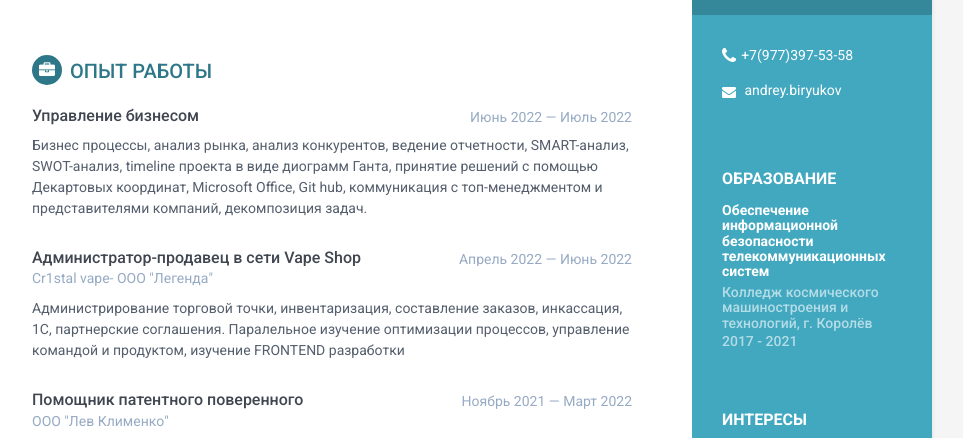
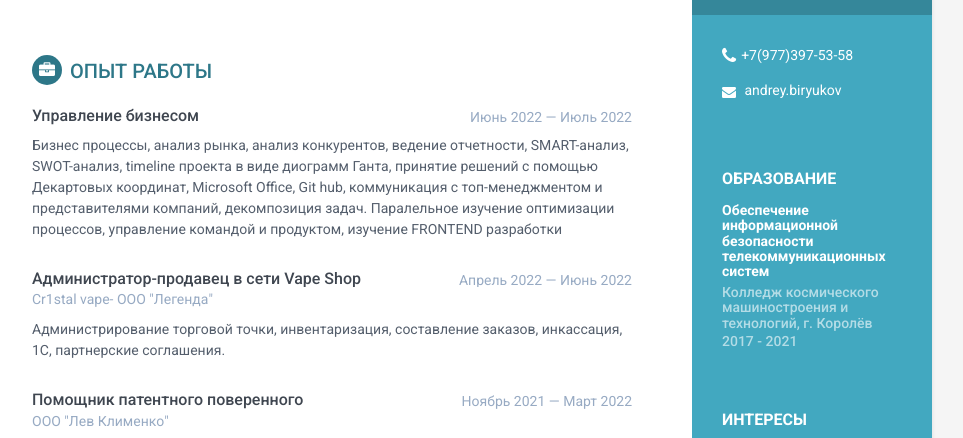
Before and after one commit to AndreyBiryukovOO/AndreyBiryukovOO.github.io, a plain HTML site: page index.html in a window 1280 px wide. Shown: the part 288-726 px from the top of the page, without its empty margins (188-1151 px from the left). Drawn offline with Linux system fonts and the light colour scheme.

Commit message:
Update index.html

```diff
--- a/index.html
+++ b/index.html
@@ -94,7 +94,7 @@
                         <div class="company"> </div>
                     </div><!--//meta-->
                     <div class="details">
-                        <p> Бизнес процессы, анализ рынка, анализ конкурентов, ведение отчетности, SMART-анализ, SWOT-анализ, timeline проекта в виде диограмм Ганта, принятие решений с помощью Декартовых координат, Microsoft Office, Git hub, коммуникация с топ-менеджментом и представителями компаний, декомпозиция задач.</p>
+                        <p> Бизнес процессы, анализ рынка, анализ конкурентов, ведение отчетности, SMART-анализ, SWOT-анализ, timeline проекта в виде диограмм Ганта, принятие решений с помощью Декартовых координат, Microsoft Office, Git hub, коммуникация с топ-менеджментом и представителями компаний, декомпозиция задач. Паралельное изучение оптимизации процессов, управление командой и продуктом, изучение FRONTEND разработки</p>
                     </div><!--//details-->
                 </div><!--//item-->
 
@@ -107,7 +107,7 @@
                         <div class="company">Cr1stal vape- ООО "Легенда" </div>
                     </div><!--//meta-->
                     <div class="details">
-                        <p> Администрирование торговой точки, инвентаризация, составление заказов, инкассация, 1C, партнерские соглашения. Паралельное изучение оптимизации процессов, управление командой и продуктом, изучение FRONTEND разработки </p>
+                        <p> Администрирование торговой точки, инвентаризация, составление заказов, инкассация, 1C, партнерские соглашения.  </p>
                     </div><!--//details-->
                 </div><!--//item-->
 
```
